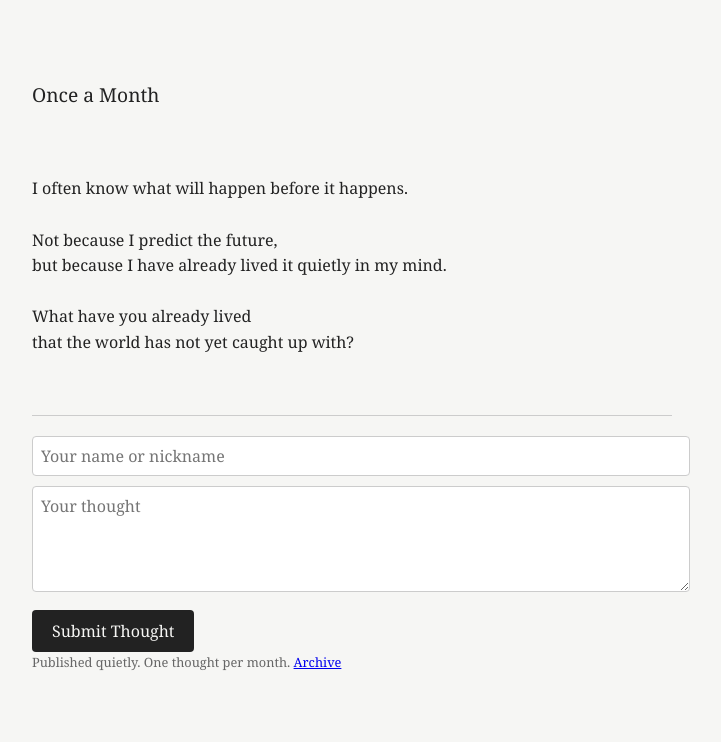
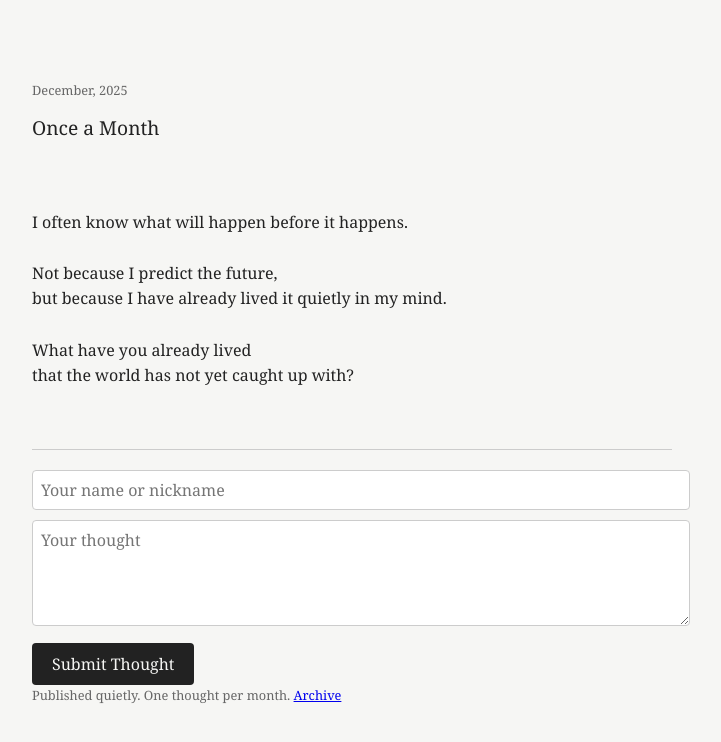
Before and after one commit to dbnantti-png/DBN, a plain HTML site: page index.html in a window 1280 px wide. Shown: the whole page, without its empty margins (288-1009 px from the left). Drawn offline with Linux system fonts and the light colour scheme.

Commit message:
Update index.html

```diff
--- a/index.html
+++ b/index.html
@@ -2,6 +2,7 @@
 <html lang="en">
 <head>
   <meta charset="UTF-8">
+  <footer>December, 2025</footer>
   <title>Once a Month</title>
   <meta name="viewport" content="width=device-width, initial-scale=1.0">
   <style>
```
